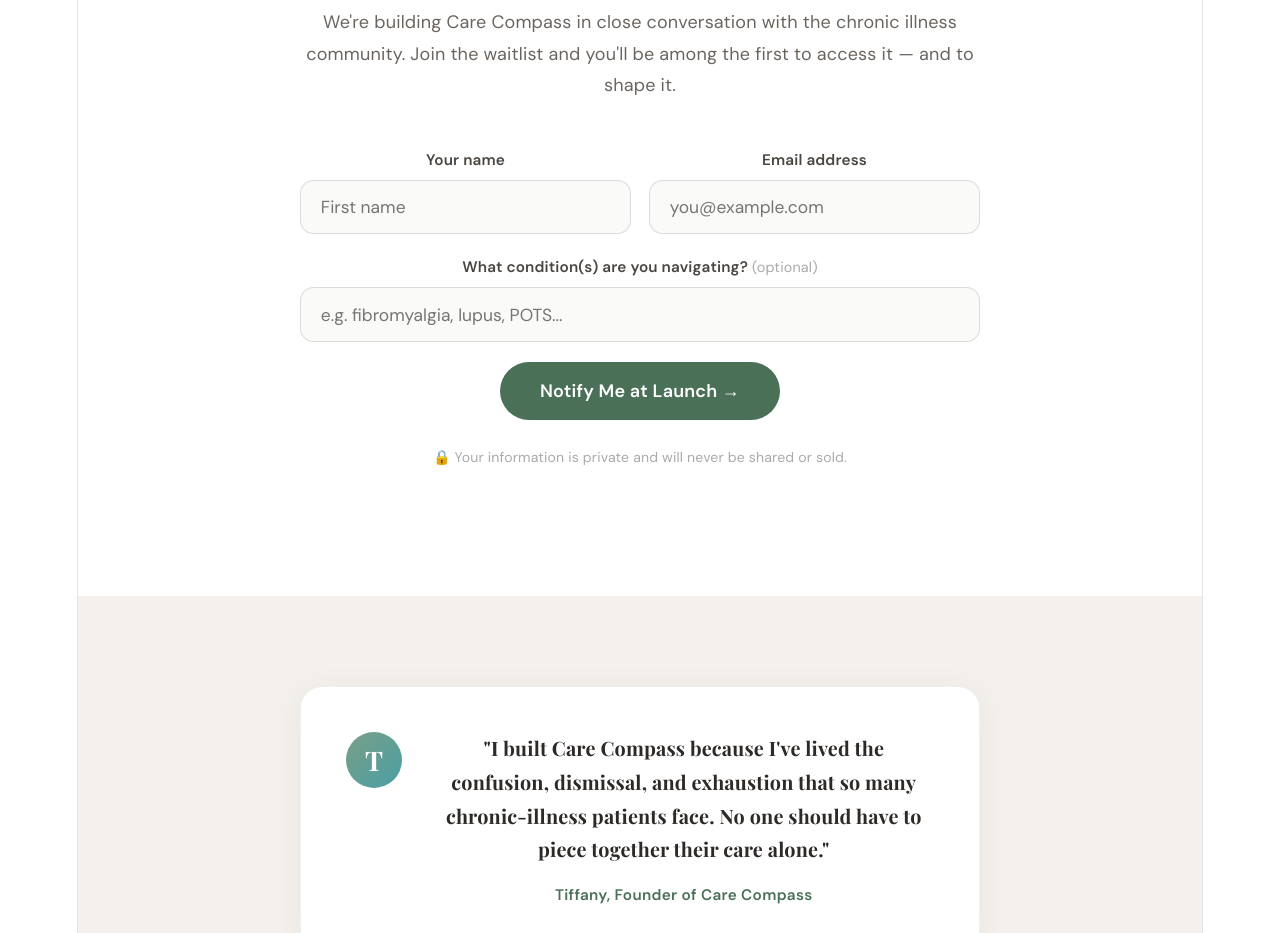
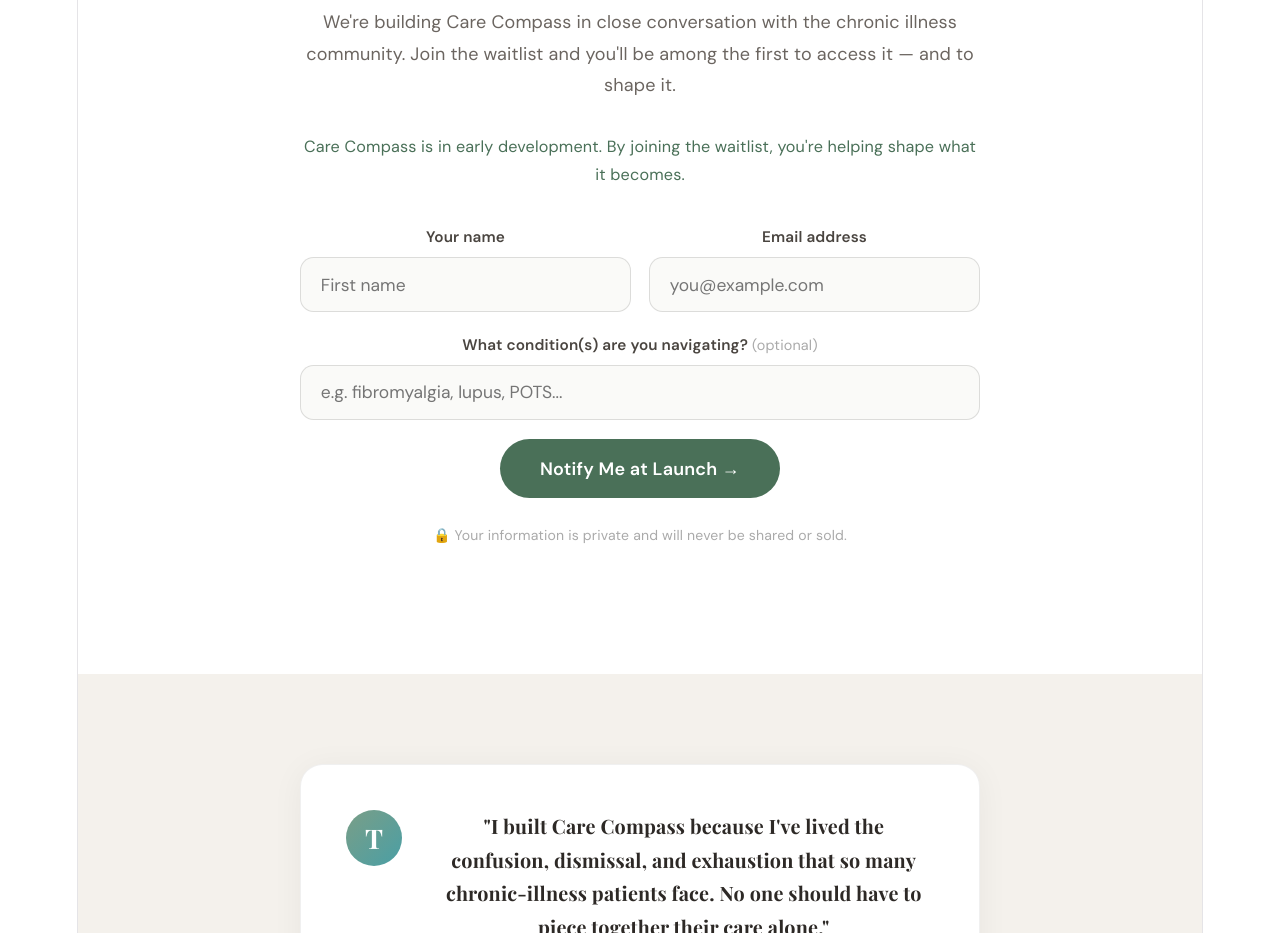
Before and after one commit to tiffanykbuettner-lab/care-compass-landing, a React (Vite) app: page / in a window 1280 px wide. Shown: the part 2600-3533 px from the top of the page. Built offline with nearby package versions, Linux system fonts and the light colour scheme; a web font is replaced by a local one.

Commit message:
early stage message

```diff
--- a/src/CareCompassLanding.jsx
+++ b/src/CareCompassLanding.jsx
@@ -308,9 +308,12 @@ export default function CareCompassLanding() {
             <p style={styles.sectionEyebrow}>Early access</p>
             <h2 style={styles.sectionTitle}>Be the first to know when we launch</h2>
             <p style={styles.waitlistSub}>
-              We're building Care Compass in close conversation with the chronic illness community.
-              Join the waitlist and you'll be among the first to access it — and to shape it.
-            </p>
+    	      We're building Care Compass in close conversation with the chronic illness community.
+  	      Join the waitlist and you'll be among the first to access it — and to shape it.
+	    </p>
+	    <p style={styles.earlyStageNote}>
+ 	      Care Compass is in early development. By joining the waitlist, you're helping shape what it becomes.
+	    </p>
           </FadeIn>
           <FadeIn delay={0.15}>
             <WaitlistForm />
@@ -810,4 +813,12 @@ const styles = {
     margin: "0.25rem 0 0",
     textAlign: "center",
   },
+  earlyStageNote: {
+    fontSize: "0.9rem",
+    color: SAGE_DARK,
+    lineHeight: 1.7,
+    marginBottom: "2rem",
+    marginTop: "-0.75rem",
+    fontStyle: "italic",
+  },
 };
```
